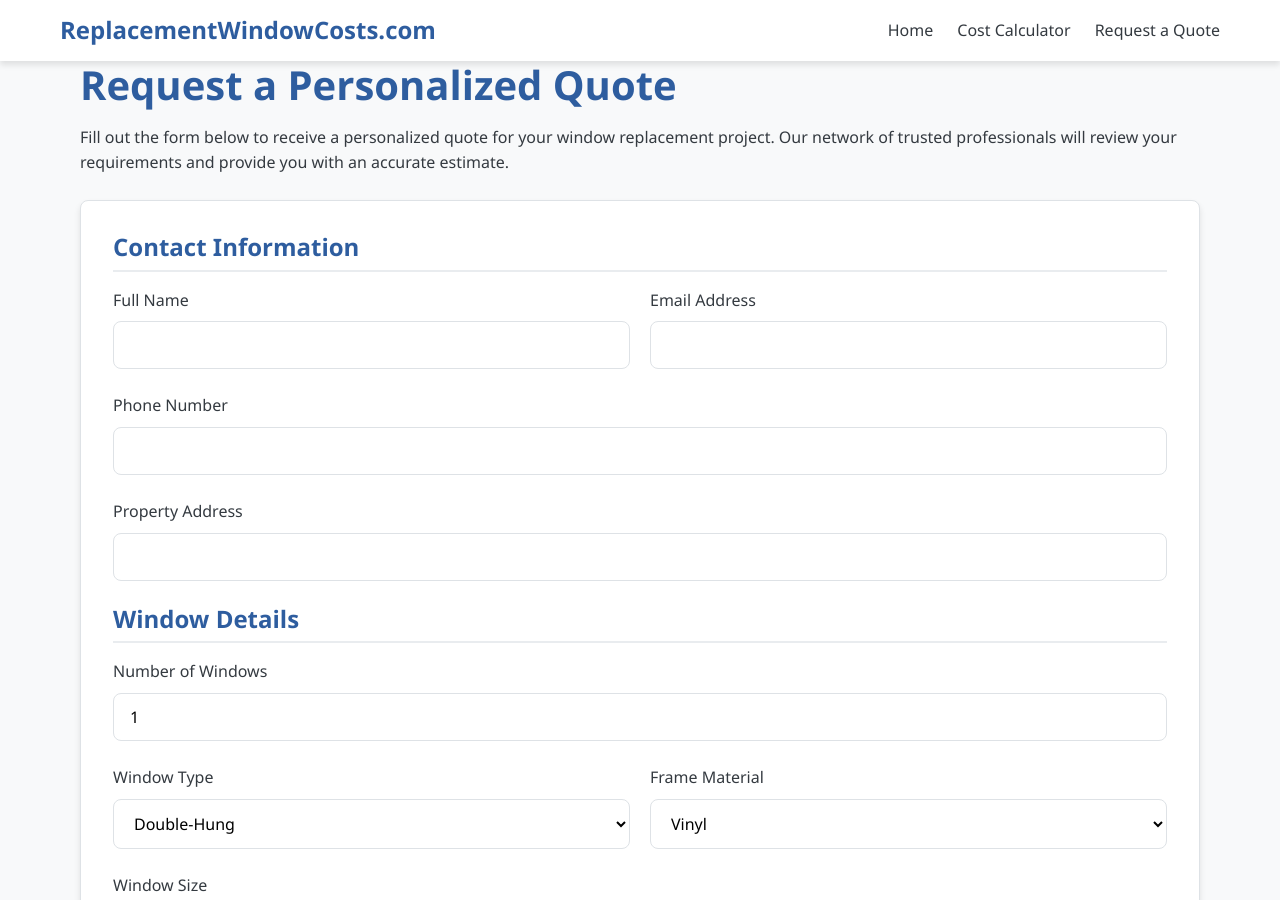
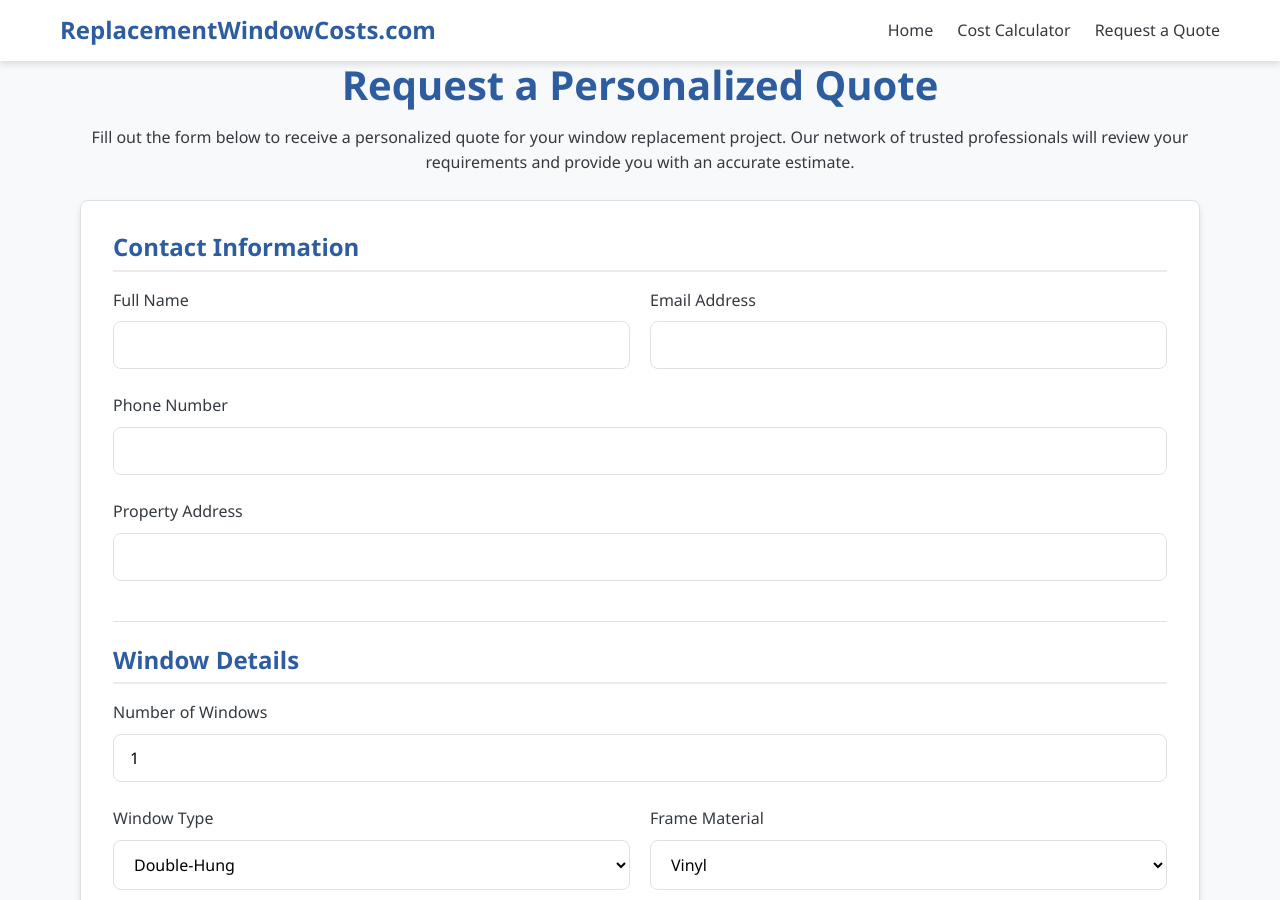
Before and after one commit to tim-amredev/replacement-window-costs, a Jekyll site: the page built from form-collection.html, in a window 1280 px wide and 900 px high. Built offline with Jekyll 4.4.1, drawn with Linux system fonts in a browser that asks for light colours.

Commit message:
Update form-collection.html

```diff
--- a/form-collection.html
+++ b/form-collection.html
@@ -7,8 +7,8 @@ custom_js:
 
 <section class="container">
   <div class="section">
-    <h1>Request a Personalized Quote</h1>
-    <p>Fill out the form below to receive a personalized quote for your window replacement project. Our network of trusted professionals will review your requirements and provide you with an accurate estimate.</p>
+    <h1 class="text-center">Request a Personalized Quote</h1>
+    <p class="text-center">Fill out the form below to receive a personalized quote for your window replacement project. Our network of trusted professionals will review your requirements and provide you with an accurate estimate.</p>
 
     <div class="card">
       <form id="quote-form" action="https://formsubmit.co/your-email@example.com" method="POST">
@@ -44,6 +44,7 @@ custom_js:
           <input type="text" id="address" name="address" required>
         </div>
 
+        <div class="form-section">
           <h3>Window Details</h3>
           <div class="form-group">
             <label for="window-count">Number of Windows</label>
@@ -82,6 +83,7 @@ custom_js:
               <option value="large">Large (Larger than 4 ft × 5 ft)</option>
             </select>
           </div>
+        </div>
 
         <div class="form-group">
           <label for="comments">Additional Comments or Requirements</label>
@@ -90,7 +92,7 @@ custom_js:
 
         <input type="hidden" id="estimated-price" name="estimated_price" value="0">
 
-        <button type="submit" class="btn btn-primary">Submit Request</button>
+        <button type="submit" class="btn btn-primary" style="width: 100%;">Submit Request</button>
       </form>
     </div>
   </div>
```
Lines whose indentation alone changed are shown as unchanged.
